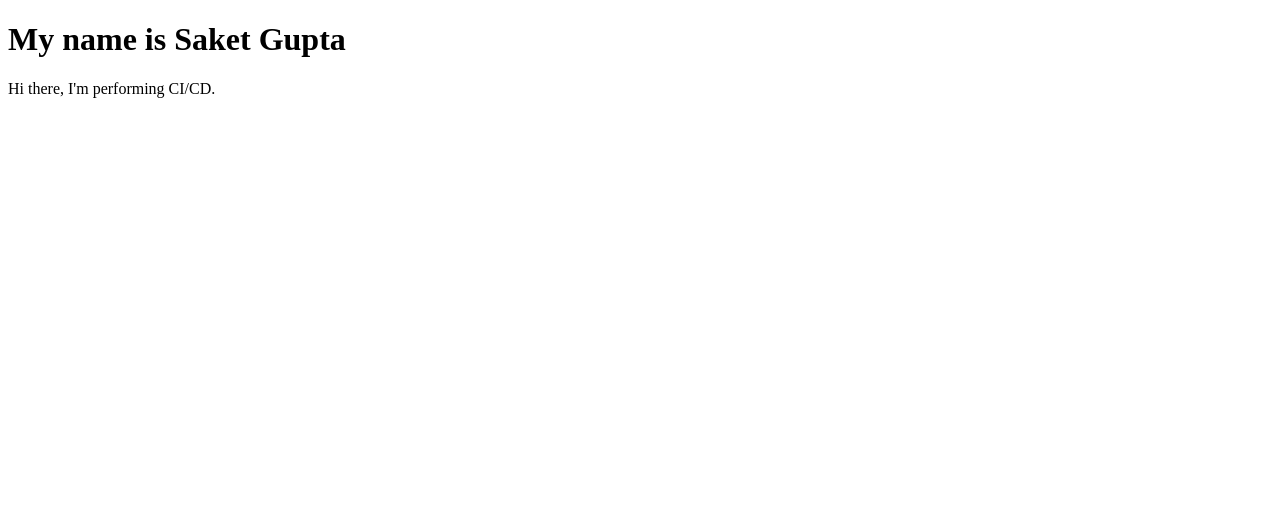
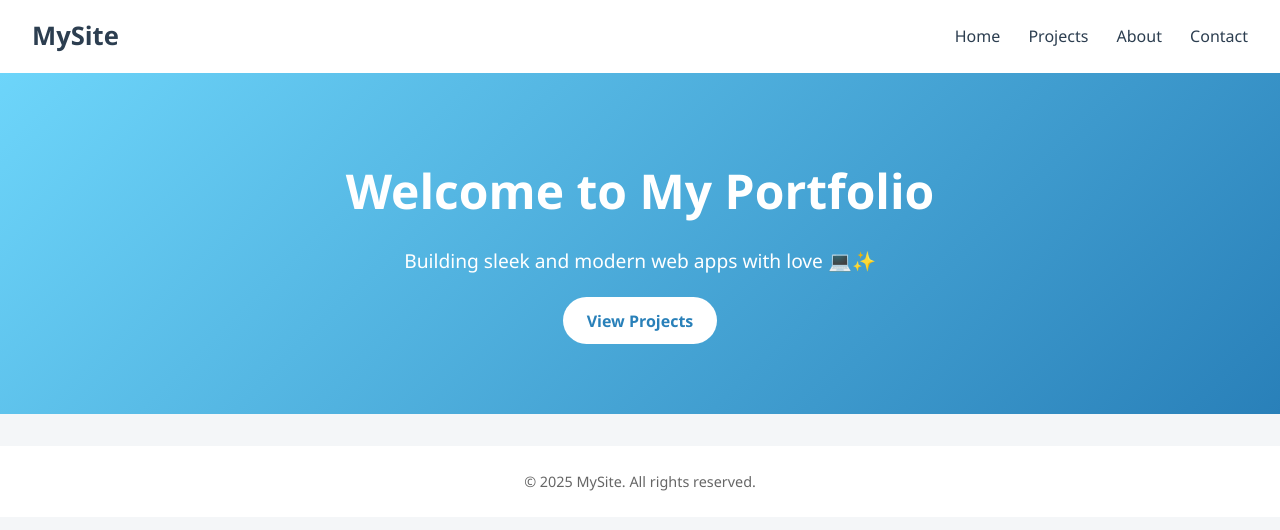
Before and after one commit to akash-685603/aws-project, a plain HTML site: page index.html in a window 1280 px wide. Drawn offline with Linux system fonts and the light colour scheme.

Commit message:
Update index.html

```diff
--- a/index.html
+++ b/index.html
@@ -1,12 +1,107 @@
 <!DOCTYPE html>
 <html lang="en">
 <head>
-    <meta charset="UTF-8">
-    <meta name="viewport" content="width=device-width, initial-scale=1.0">
-    <title>My Self</title>
+  <meta charset="UTF-8" />
+  <meta name="viewport" content="width=device-width, initial-scale=1.0"/>
+  <title>Modern Frontend</title>
+  <style>
+    /* Reset & Base Styles */
+    * {
+      margin: 0;
+      padding: 0;
+      box-sizing: border-box;
+    }
+    body {
+      font-family: "Segoe UI", sans-serif;
+      background: #f4f6f8;
+      color: #333;
+      line-height: 1.6;
+    }
+
+    /* Navbar */
+    .navbar {
+      background: #fff;
+      display: flex;
+      justify-content: space-between;
+      align-items: center;
+      padding: 1rem 2rem;
+      box-shadow: 0 2px 4px rgba(0,0,0,0.05);
+    }
+    .logo {
+      font-size: 1.6rem;
+      font-weight: bold;
+      color: #2c3e50;
+    }
+    .nav-links a {
+      margin-left: 1.5rem;
+      text-decoration: none;
+      color: #2c3e50;
+      font-weight: 500;
+    }
+    .nav-links a:hover {
+      color: #3498db;
+    }
+
+    /* Hero Section */
+    .hero {
+      text-align: center;
+      padding: 5rem 2rem;
+      background: linear-gradient(135deg, #6dd5fa, #2980b9);
+      color: white;
+    }
+    .hero h1 {
+      font-size: 3rem;
+      margin-bottom: 1rem;
+    }
+    .hero p {
+      font-size: 1.2rem;
+      margin-bottom: 2rem;
+    }
+    .btn {
+      background: white;
+      color: #2980b9;
+      padding: 0.8rem 1.5rem;
+      border-radius: 30px;
+      text-decoration: none;
+      font-weight: bold;
+      transition: background 0.3s ease;
+    }
+    .btn:hover {
+      background-color: #ecf0f1;
+    }
+
+    /* Footer */
+    .footer {
+      text-align: center;
+      padding: 1.5rem;
+      background: #ffffff;
+      font-size: 0.9rem;
+      color: #666;
+      margin-top: 2rem;
+    }
+  </style>
 </head>
 <body>
-    <h1>My name is Saket Gupta</h1>
-    <p>Hi there, I'm performing CI/CD.</p>
+
+  <header class="navbar">
+    <div class="logo">MySite</div>
+    <nav class="nav-links">
+      <a href="#">Home</a>
+      <a href="#">Projects</a>
+      <a href="#">About</a>
+      <a href="#">Contact</a>
+    </nav>
+  </header>
+
+  <section class="hero">
+    <h1>Welcome to My Portfolio</h1>
+    <p>Building sleek and modern web apps with love 💻✨</p>
+    <a href="#" class="btn">View Projects</a>
+  </section>
+
+  <footer class="footer">
+    &copy; 2025 MySite. All rights reserved.
+  </footer>
+
 </body>
 </html>
```
